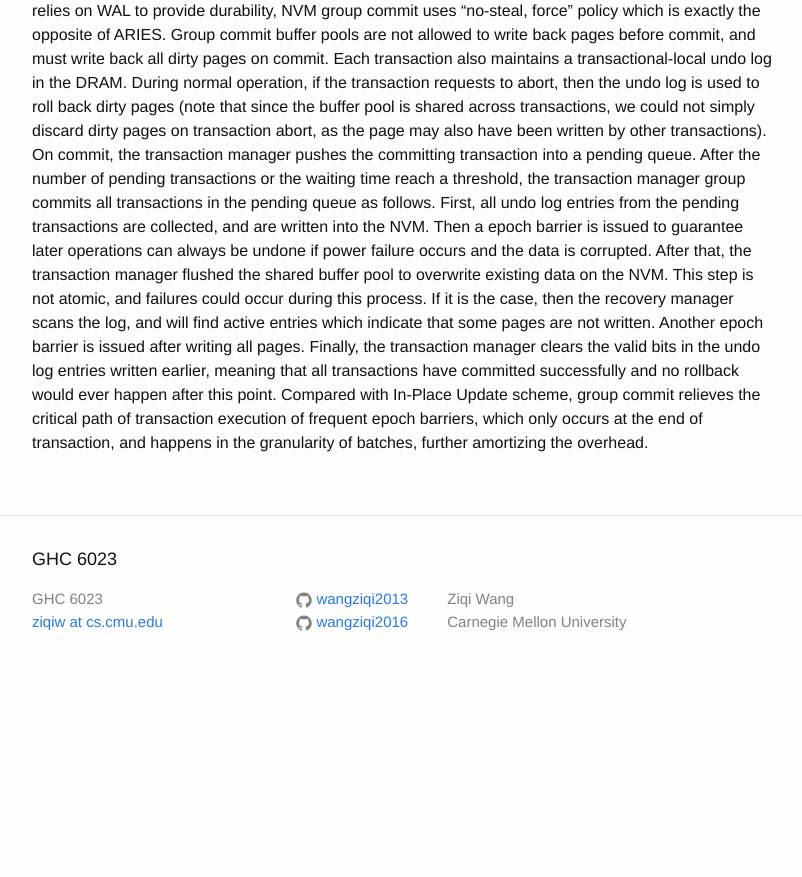
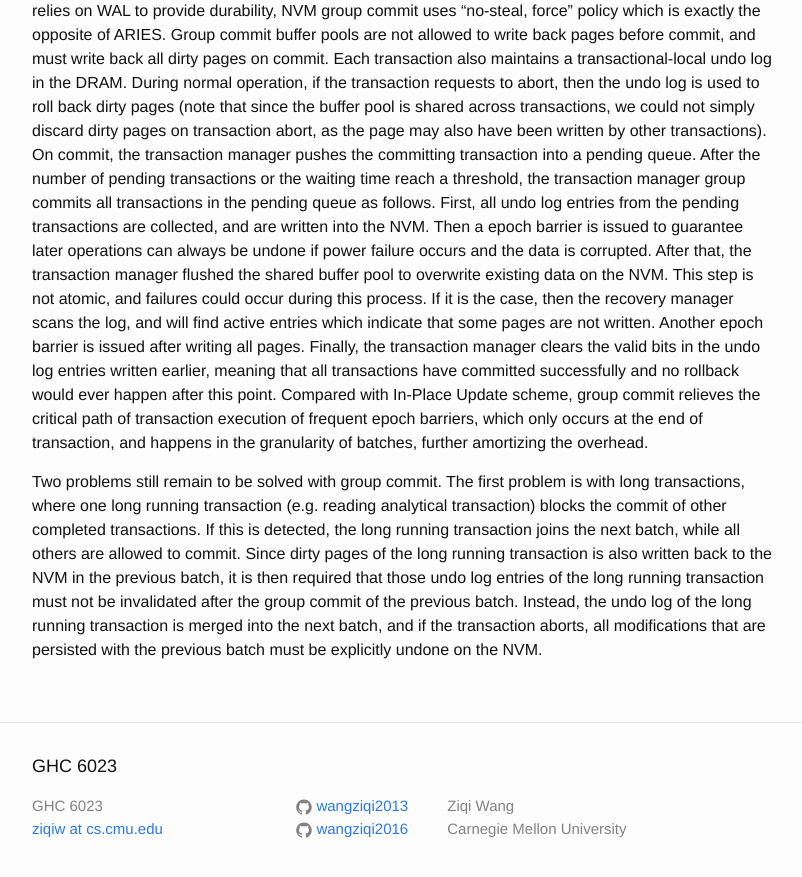
Before and after one commit to wangziqi2013/wangziqi2013.github.io, a Jekyll site: the page built from _posts/2019-02-03-Storage-Mgmt-In-The-NVM-Era.markdown, in a window 1280 px wide and 900 px high, scrolled down 2629 px. Shown: the top 877 px of the window, without its empty margins (238-1040 px from the left). Built offline with Jekyll 4.4.1, drawn with Linux system fonts in a browser that asks for light colours; before the commit the page ends 3322 px from its top, so only the background shows below that.

Commit message:
Finish long running txn

```diff
--- a/_posts/2019-02-03-Storage-Mgmt-In-The-NVM-Era.markdown
+++ b/_posts/2019-02-03-Storage-Mgmt-In-The-NVM-Era.markdown
@@ -110,3 +110,11 @@ clears the valid bits in the undo log entries written earlier, meaning that all
 and no rollback would ever happen after this point. Compared with In-Place Update scheme, group commit relieves the critical
 path of transaction execution of frequent epoch barriers, which only occurs at the end of transaction, and happens in
 the granularity of batches, further amortizing the overhead.
+
+Two problems still remain to be solved with group commit. The first problem is with long transactions, where one long
+running transaction (e.g. reading analytical transaction) blocks the commit of other completed transactions. If this is
+detected, the long running transaction joins the next batch, while all others are allowed to commit. Since dirty pages
+of the long running transaction is also written back to the NVM in the previous batch, it is then required that those
+undo log entries of the long running transaction must not be invalidated after the group commit of the previous batch.
+Instead, the undo log of the long running transaction is merged into the next batch, and if the transaction aborts,
+all modifications that are persisted with the previous batch must be explicitly undone on the NVM.
```
